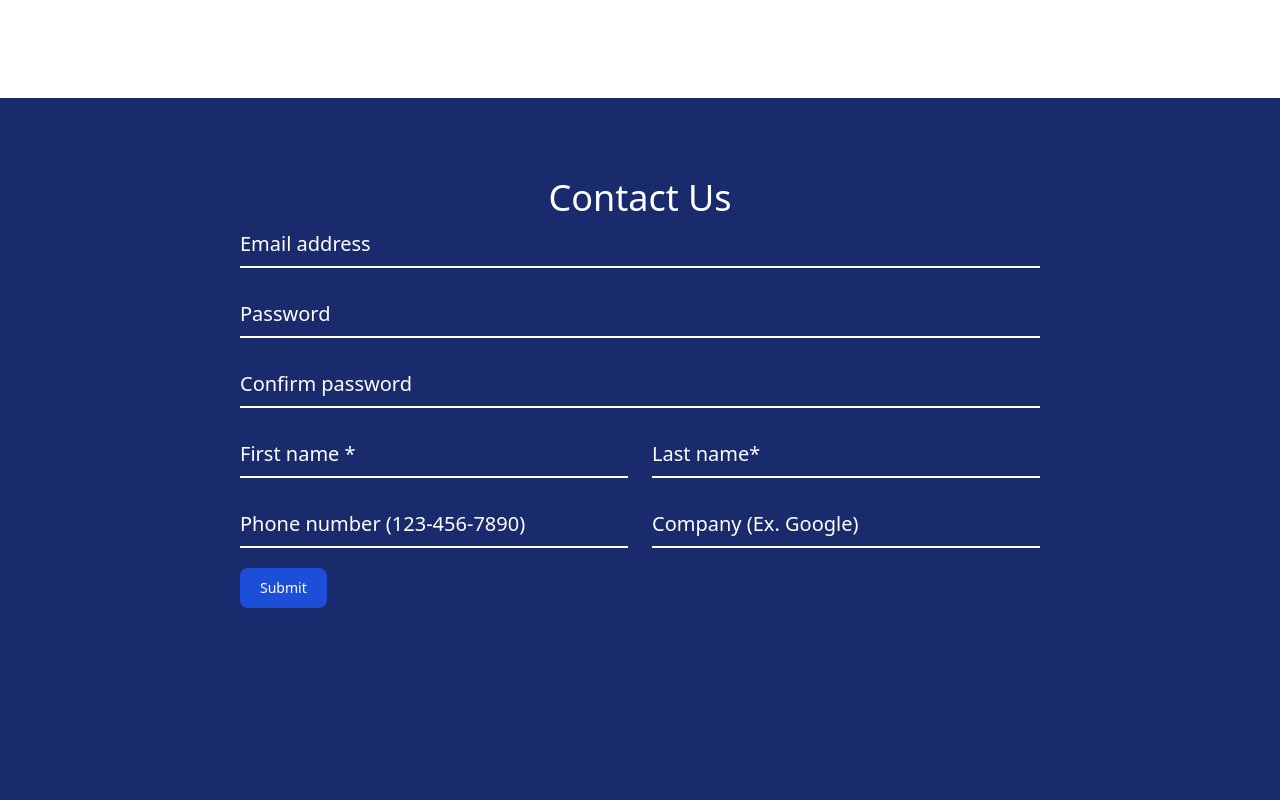
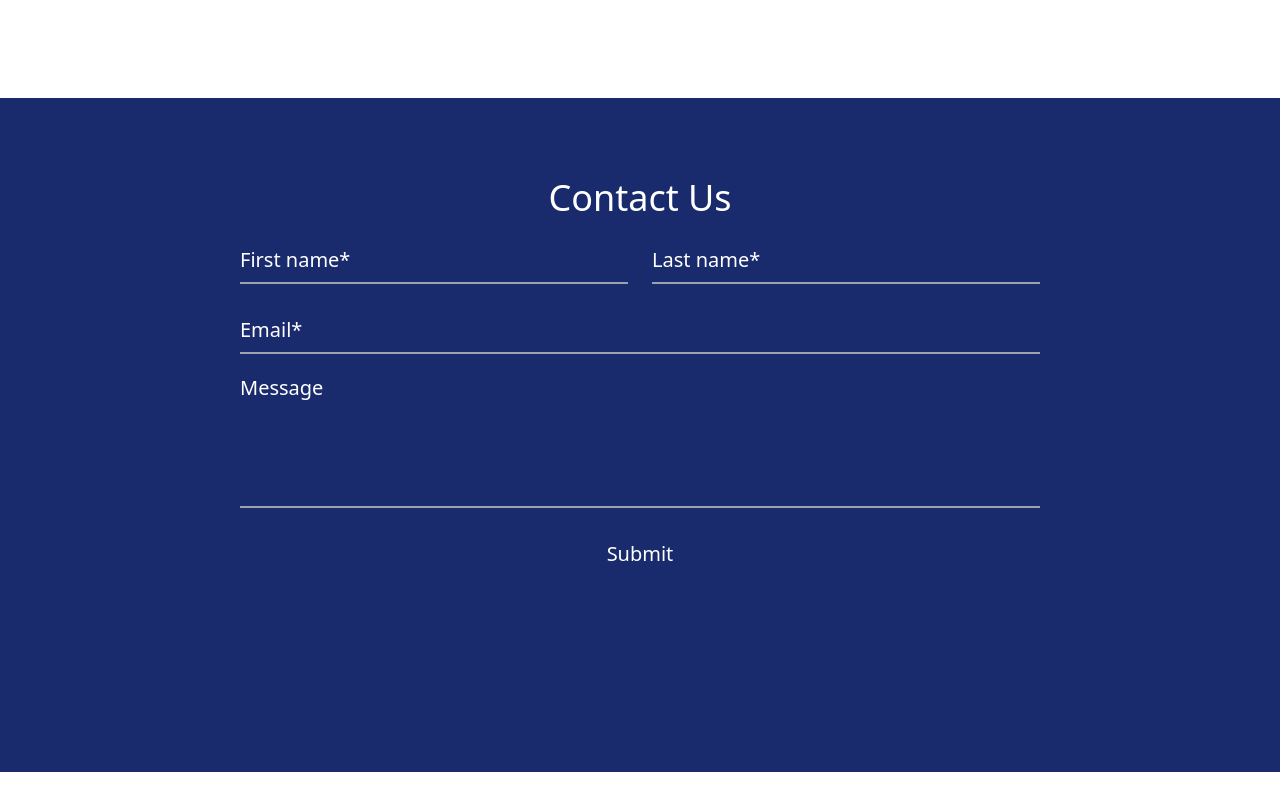
Before and after one commit to AkasDatta/LTG, a plain HTML site: page index.html in a window 1280 px wide. Shown: the part 3286-4086 px from the top of the page. After the commit the page ends 4058 px from the top, so only its background shows below. Drawn offline with nearby package versions, Linux system fonts and the light colour scheme.

Commit message:
done contact

```diff
--- a/index.html
+++ b/index.html
@@ -274,40 +274,33 @@
 
     <!-- Forms  -->
     <form class="bg-[#1A2B6D] px-6 md:px-24 xl:px-60 pt-20 pb-48">
-        <h2 class="text-2xl lg:text-4xl text-white text-center">Contact Us</h2>
-        <div class="relative z-0 w-full mb-5 group">
-            <input type="email" name="floating_email" id="floating_email" class="block py-2.5 px-0 w-full text-xl text-white bg-transparent border-0 border-b-2 border-white appearance-none dark:focus:border-white focus:outline-none focus:ring-0 focus:border-white peer" placeholder=" " required />
-            <label for="floating_email" class="peer-focus:font-medium absolute text-xl text-white duration-300 transform -translate-y-6 scale-75 top-3 -z-10 origin-[0] peer-focus:start-0 rtl:peer-focus:translate-x-1/4 rtl:peer-focus:left-auto peer-focus:text-white peer-focus:dark:text-white peer-placeholder-shown:scale-100 peer-placeholder-shown:translate-y-0 peer-focus:scale-75 peer-focus:-translate-y-6">Email address</label>
+        <h2 class="text-2xl lg:text-4xl text-white text-center pb-4">Contact Us</h2>
+        <div class="grid md:grid-cols-2 md:gap-6">
+            <div class="relative z-0 w-full mb-5 group">
+                <input type="text" name="floating_first_name" id="floating_first_name" class="block py-2.5 px-0 w-full text-xl text-white bg-transparent border-0 border-b-2 border-gray-400 appearance-none focus:outline-none focus:ring-0 focus:border-gray-400 peer" placeholder=" " required />
+                <label for="floating_first_name" class="peer-focus:font-medium absolute text-xl text-white duration-300 transform -translate-y-6 scale-75 top-3 -z-10 origin-[0] peer-focus:start-0 rtl:peer-focus:translate-x-1/4 peer-focus:text-white peer-focus:dark:text-white peer-placeholder-shown:scale-100 peer-placeholder-shown:translate-y-0 peer-focus:scale-75 peer-focus:-translate-y-6 " required>First name*</label>
+            </div>
+            <div class="relative z-0 w-full mb-5 group">
+                <input type="text" name="floating_last_name" id="floating_last_name" class="block py-2.5 px-0 w-full text-xl text-white bg-transparent border-0 border-b-2 border-gray-400 appearance-none focus:outline-none focus:ring-0 focus:border-gray-400 peer" placeholder=" " required />
+                <label for="floating_last_name" class="peer-focus:font-medium absolute text-xl text-white duration-300 transform -translate-y-6 scale-75 top-3 -z-10 origin-[0] peer-focus:start-0 rtl:peer-focus:translate-x-1/4 peer-focus:text-white peer-focus:dark:text-white peer-placeholder-shown:scale-100 peer-placeholder-shown:translate-y-0 peer-focus:scale-75 peer-focus:-translate-y-6">Last name*</label>
+            </div>
         </div>
         <div class="relative z-0 w-full mb-5 group">
-            <input type="password" name="floating_password" id="floating_password" class="block py-2.5 px-0 w-full text-xl text-white bg-transparent border-0 border-b-2 border-white appearance-none dark:focus:border-white focus:outline-none focus:ring-0 focus:border-white peer" placeholder=" " required />
-            <label for="floating_password" class="peer-focus:font-medium absolute text-xl text-white duration-300 transform -translate-y-6 scale-75 top-3 -z-10 origin-[0] peer-focus:start-0 rtl:peer-focus:translate-x-1/4 peer-focus:text-white peer-focus:dark:text-white peer-placeholder-shown:scale-100 peer-placeholder-shown:translate-y-0 peer-focus:scale-75 peer-focus:-translate-y-6">Password</label>
+            <input type="email" name="floating_email" id="floating_email" class="block py-2.5 px-0 w-full text-xl text-white bg-transparent border-0 border-b-2 border-gray-400 appearance-none focus:outline-none focus:ring-0 focus:border-gray-400 peer" placeholder=" " />
+            <label for="floating_email" class="peer-focus:font-medium absolute text-xl text-white duration-300 transform -translate-y-6 scale-75 top-3 -z-10 origin-[0] peer-focus:start-0 rtl:peer-focus:translate-x-1/4 rtl:peer-focus:left-auto peer-focus:text-white peer-focus:dark:text-white peer-placeholder-shown:scale-100 peer-placeholder-shown:translate-y-0 peer-focus:scale-75 peer-focus:-translate-y-6">Email*</label>
         </div>
         <div class="relative z-0 w-full mb-5 group">
-            <input type="password" name="repeat_password" id="floating_repeat_password" class="block py-2.5 px-0 w-full text-xl text-white bg-transparent border-0 border-b-2 border-white appearance-none dark:focus:border-white focus:outline-none focus:ring-0 focus:border-white peer" placeholder=" " required />
-            <label for="floating_repeat_password" class="peer-focus:font-medium absolute text-xl text-white duration-300 transform -translate-y-6 scale-75 top-3 -z-10 origin-[0] peer-focus:start-0 rtl:peer-focus:translate-x-1/4 peer-focus:text-white peer-focus:dark:text-white peer-placeholder-shown:scale-100 peer-placeholder-shown:translate-y-0 peer-focus:scale-75 peer-focus:-translate-y-6">Confirm password</label>
+            <label for="message" class=" text-xl text-white duration-300 pb-3">Message</label>
+            <textarea name="floating_message" id="message" rows="3" class="block py-2.5 px-0 w-full text-xl text-white bg-transparent border-0 border-b-2 border-gray-400 appearance-none focus:outline-none focus:ring-0 focus:border-gray-400 peer resize-none" placeholder=" "></textarea>
         </div>
-        <div class="grid md:grid-cols-2 md:gap-6">
-        <div class="relative z-0 w-full mb-5 group">
-            <input type="text" name="floating_first_name" id="floating_first_name" class="block py-2.5 px-0 w-full text-xl text-white bg-transparent border-0 border-b-2 border-white appearance-none dark:focus:border-white focus:outline-none focus:ring-0 focus:border-white peer" placeholder=" " required />
-            <label for="floating_first_name" class="peer-focus:font-medium absolute text-xl text-white duration-300 transform -translate-y-6 scale-75 top-3 -z-10 origin-[0] peer-focus:start-0 rtl:peer-focus:translate-x-1/4 peer-focus:text-white peer-focus:dark:text-white peer-placeholder-shown:scale-100 peer-placeholder-shown:translate-y-0 peer-focus:scale-75 peer-focus:-translate-y-6">First name *</label>
-        </div>
-        <div class="relative z-0 w-full mb-5 group">
-            <input type="text" name="floating_last_name" id="floating_last_name" class="block py-2.5 px-0 w-full text-xl text-white bg-transparent border-0 border-b-2 border-white appearance-none dark:focus:border-white focus:outline-none focus:ring-0 focus:border-white peer" placeholder=" " required />
-            <label for="floating_last_name" class="peer-focus:font-medium absolute text-xl text-white duration-300 transform -translate-y-6 scale-75 top-3 -z-10 origin-[0] peer-focus:start-0 rtl:peer-focus:translate-x-1/4 peer-focus:text-white peer-focus:dark:text-white peer-placeholder-shown:scale-100 peer-placeholder-shown:translate-y-0 peer-focus:scale-75 peer-focus:-translate-y-6">Last name*</label>
-        </div>
-        </div>
-        <div class="grid md:grid-cols-2 md:gap-6">
-        <div class="relative z-0 w-full mb-5 group">
-            <input type="tel" pattern="[0-9]{3}-[0-9]{3}-[0-9]{4}" name="floating_phone" id="floating_phone" class="block py-2.5 px-0 w-full text-xl text-white bg-transparent border-0 border-b-2 border-white appearance-none dark:focus:border-white focus:outline-none focus:ring-0 focus:border-white peer" placeholder=" " required />
-            <label for="floating_phone" class="peer-focus:font-medium absolute text-xl text-white duration-300 transform -translate-y-6 scale-75 top-3 -z-10 origin-[0] peer-focus:start-0 rtl:peer-focus:translate-x-1/4 peer-focus:text-white peer-focus:dark:text-white peer-placeholder-shown:scale-100 peer-placeholder-shown:translate-y-0 peer-focus:scale-75 peer-focus:-translate-y-6">Phone number (123-456-7890)</label>
-        </div>
-        <div class="relative z-0 w-full mb-5 group">
-            <input type="text" name="floating_company" id="floating_company" class="block py-2.5 px-0 w-full text-xl text-white bg-transparent border-0 border-b-2 border-white appearance-none dark:focus:border-white focus:outline-none focus:ring-0 focus:border-white peer" placeholder=" " required />
-            <label for="floating_company" class="peer-focus:font-medium absolute text-xl text-white duration-300 transform -translate-y-6 scale-75 top-3 -z-10 origin-[0] peer-focus:start-0 rtl:peer-focus:translate-x-1/4 peer-focus:text-white peer-focus:dark:text-white peer-placeholder-shown:scale-100 peer-placeholder-shown:translate-y-0 peer-focus:scale-75 peer-focus:-translate-y-6">Company (Ex. Google)</label>
-        </div>
-        </div>
-        <button type="submit" class="text-white bg-blue-700 hover:bg-blue-800 focus:ring-4 focus:outline-none focus:ring-blue-300 font-medium rounded-lg text-sm w-full sm:w-auto px-5 py-2.5 text-center dark:bg-white dark:hover:bg-blue-700 dark:focus:ring-blue-800">Submit</button>
+
+
+        <button
+        type="submit"
+        class="block w-full px-5 py-3 text-xl font-medium text-white"
+      >
+        Submit
+      </button>
     </form>
 
 
```
